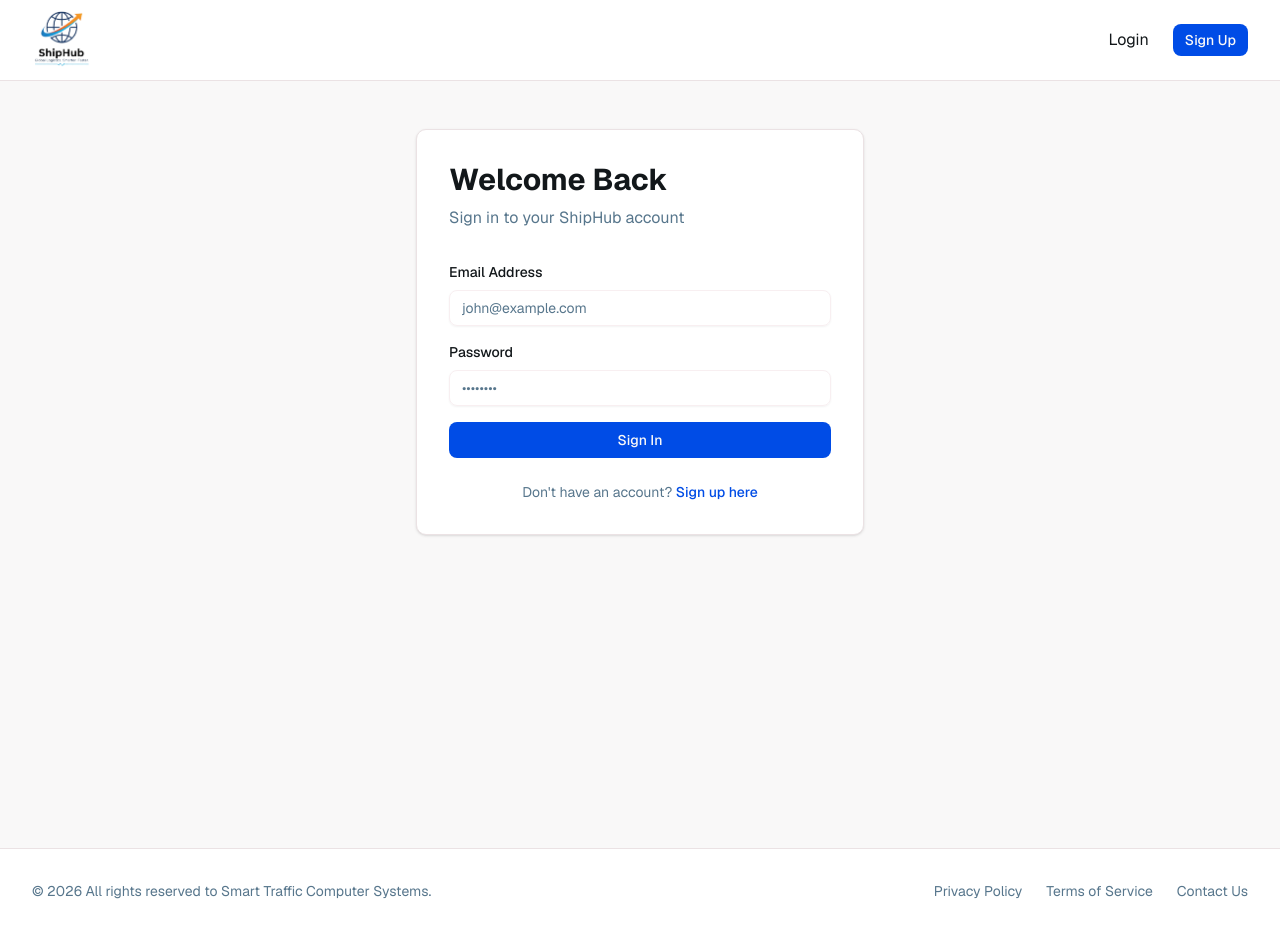
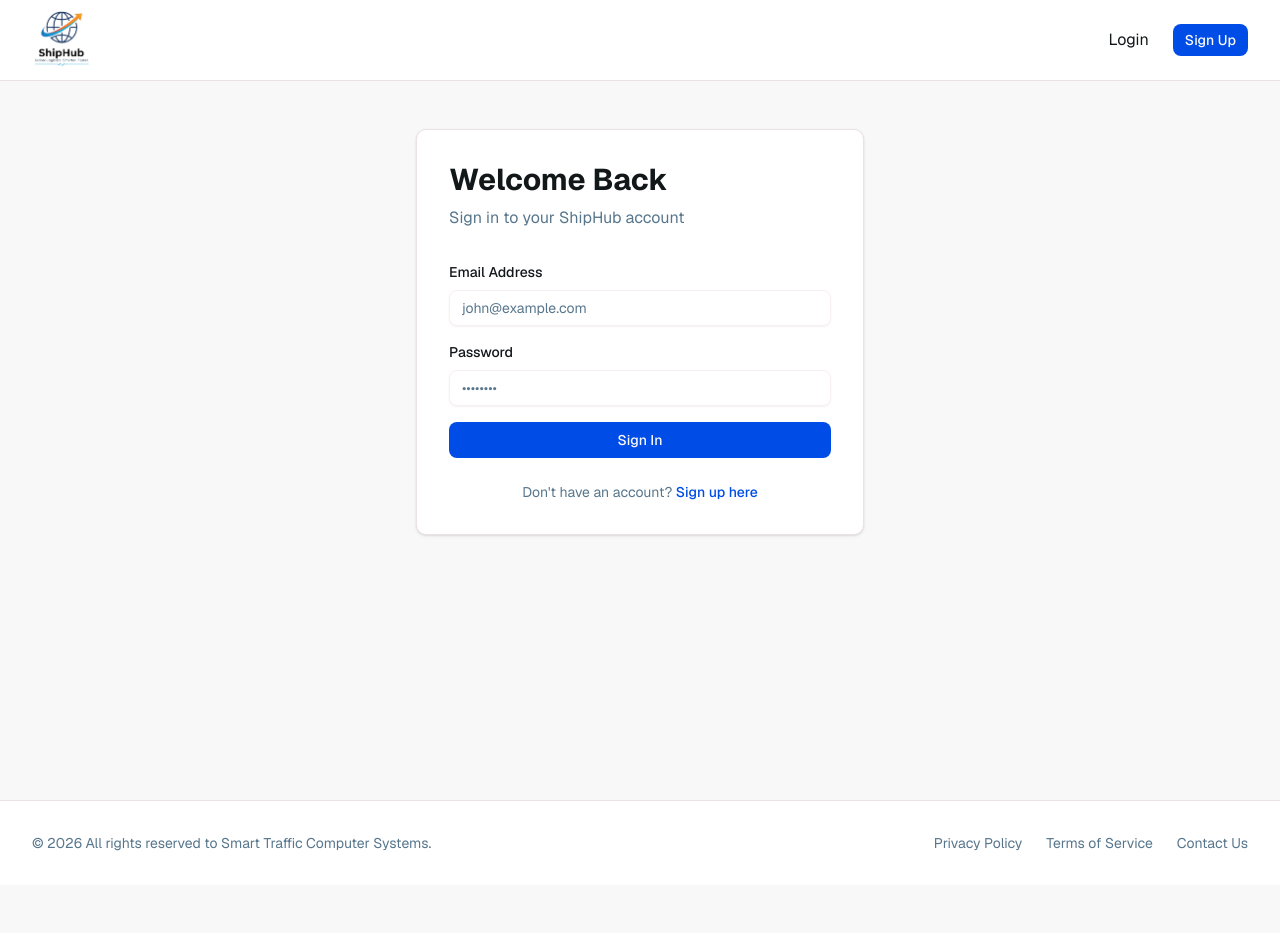
Before and after one commit to Walid-Mohamed07/shipping-nextjs, a Next.js app: page /login in a window 1280 px wide. After the commit the page ends 885 px from the top, so only its background shows below. Built offline with nearby package versions, Linux system fonts and the light colour scheme; no server answers.

Commit message:
Footer fixed

```diff
--- a/app/components/Footer.tsx
+++ b/app/components/Footer.tsx
@@ -4,7 +4,7 @@ export function Footer() {
   const currentYear = new Date().getFullYear();
 
   return (
-    <footer className="w-full bg-white dark:bg-slate-950 border-t border-border mt-12">
+    <footer className="w-full bg-white dark:bg-slate-950 border-t border-border">
       <div className="max-w-7xl mx-auto px-4 sm:px-6 lg:px-8 py-8">
         <div className="flex flex-col sm:flex-row justify-between items-center gap-4">
           <div className="text-sm text-muted-foreground">
```
